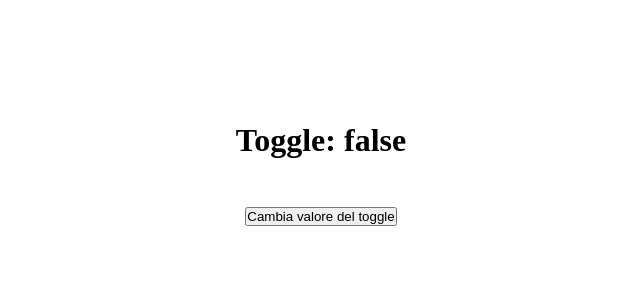
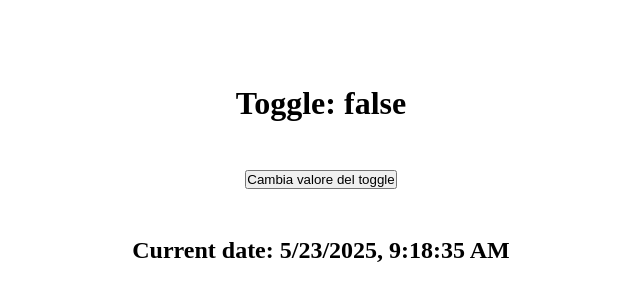
Before and after one commit to lorenzoferrante97/ex-react-snack-customhooks, a React (Vite) app: page / in a window 1280 px wide. Shown: the part 226-526 px from the top of the page, without its empty margins (319-959 px from the left). Built offline with nearby package versions, Linux system fonts and the light colour scheme.

Commit message:
add: useDate

```diff
--- a/src/App.jsx
+++ b/src/App.jsx
@@ -1,15 +1,18 @@
 // start code
 
 import useToggle from './hooks/useToggle';
+import useDate from './hooks/useDate';
 
 function App() {
   const { isOn, toggle } = useToggle(false);
+  const currentDate = useDate();
 
   return (
     <>
       <main id="main">
         <h1>Toggle: {`${isOn}`}</h1>
         <button onClick={toggle}>Cambia valore del toggle</button>
+        <h2>Current date: {`${currentDate.toLocaleString()}`}</h2>
       </main>
     </>
   );
--- /dev/null
+++ b/src/hooks/useDate.jsx
@@ -0,0 +1,15 @@
+import { useState, useEffect } from 'react';
+
+export default function useDate() {
+  const [currentDate, setCurrentDate] = useState(new Date());
+
+  useEffect(() => {
+    const interval = setInterval(() => {
+      setCurrentDate(new Date());
+    }, 1000);
+
+    return () => clearInterval(interval);
+  }, []);
+
+  return currentDate;
+}
```
